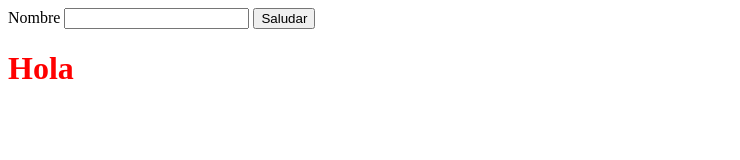
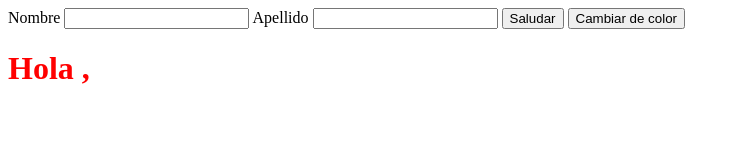
Before and after one commit to matiasfessia/itec-2do-2019, a plain HTML site: page 01_say-hello/index.html in a window 1280 px wide. Both pictures are taken after a click on the button "Saludar". Shown: the whole page, without its empty margins (0-740 px from the left). Drawn offline with Linux system fonts and the light colour scheme.

Commit message:
mas cambios

```diff
--- a/01_say-hello/index.html
+++ b/01_say-hello/index.html
@@ -12,19 +12,37 @@
   <body>
     <label>Nombre</label>
     <input type="text" id="first-name" />
+
+    <label>Apellido</label>
+    <input type="text" id="last-name" />
+
     <button id="btn-say-hello">Saludar</button>
+    <button id="btn-change-color">Cambiar de color</button>
     <h1 id="greeting"></h1>
     <script>
-      const firstName = document.getElementById('first-name');
-      const btnSayHello = document.getElementById('btn-say-hello');
+      const
+        firstName = document.getElementById('first-name'),
+        lastName = document.getElementById('last-name'),
+        btnSayHello = document.getElementById('btn-say-hello'),
+        btnChangeColor = document.getElementById('btn-change-color'),
+        colors = ['red', 'blue', 'green', 'pink', 'black'];
+
+
 
       // Definimos una funcion para hacer el saludo
       const sayHello = function () {
-        document.getElementById('greeting').textContent = 'Hola ' + firstName.value;
+        document.getElementById('greeting').textContent = `Hola ${firstName.value}, ${lastName.value}`;
+      }
+
+
+      const changeColor = function () {
+        const random = Math.floor((Math.random() * 5) + 1);
+        document.getElementById('greeting').style.color = colors[random];
       }
 
       // Linkea la funcion de saludar con el evento click sobre el boton
       btnSayHello.addEventListener('click', sayHello);
+      btnChangeColor.addEventListener('click', changeColor);
     </script>
   </body>
 
```
